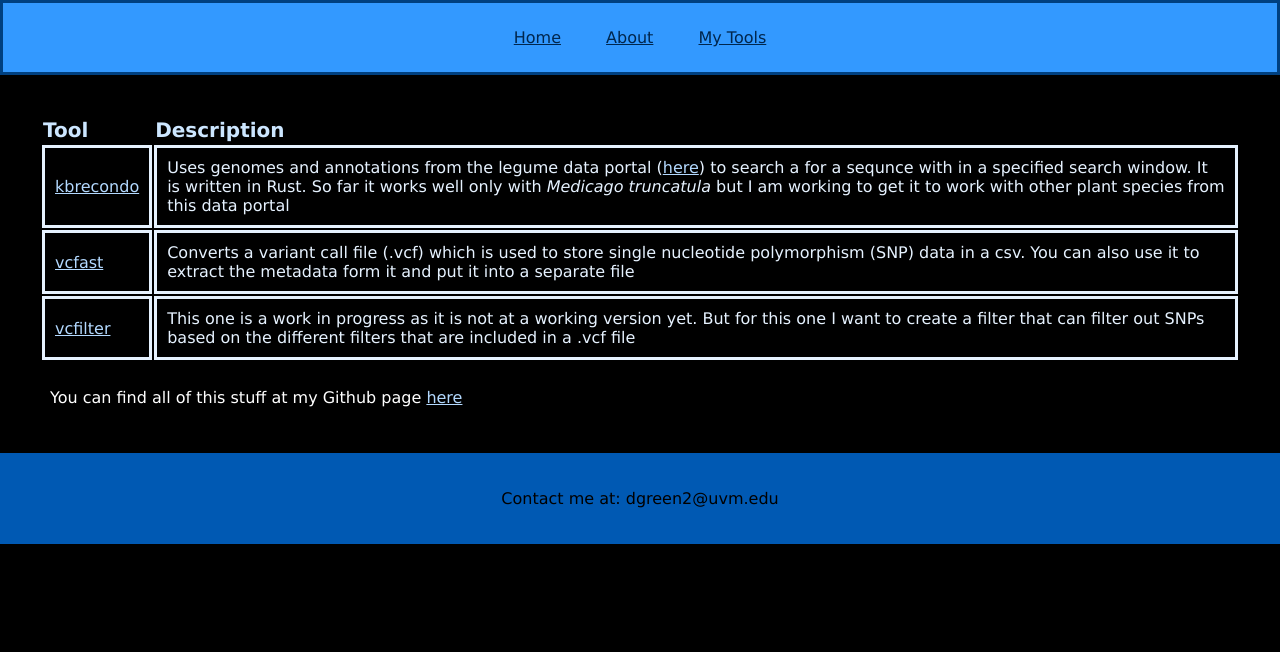
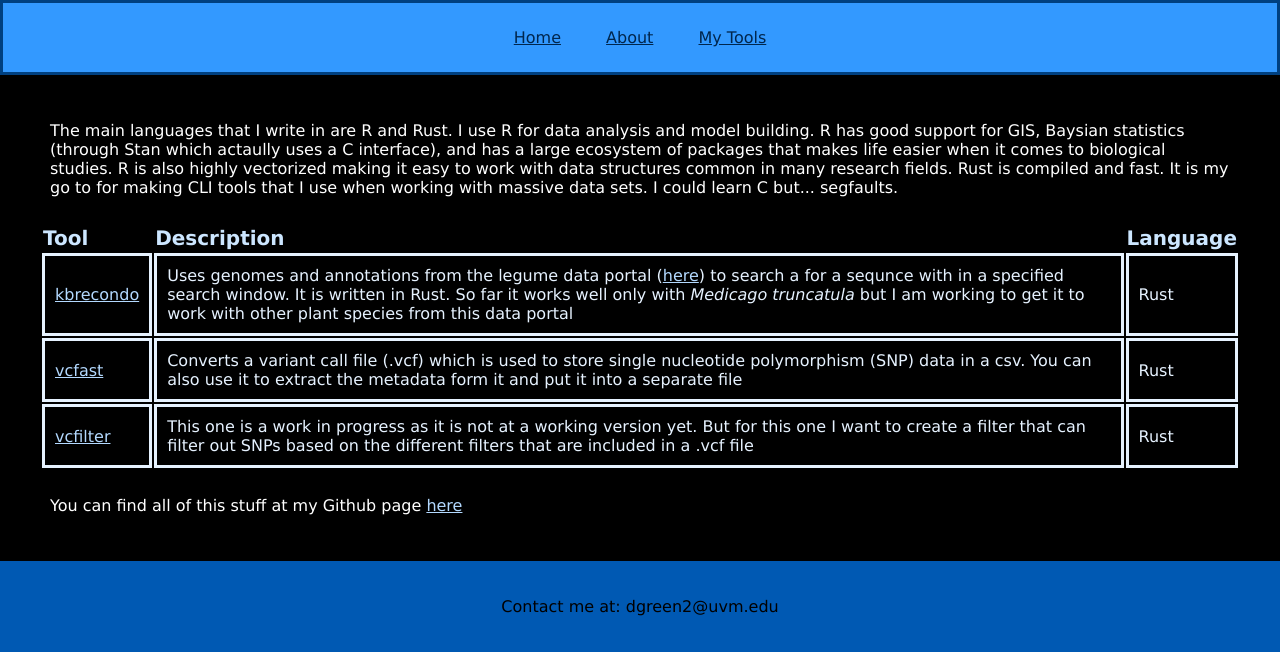
Before and after one commit to dgreen42/davidgreen, a plain HTML site: page mytools.html in a window 1280 px wide. Shown: the part 215-867 px from the top of the page. Before the commit the page ends 800 px from the top, so only its background shows below. Drawn offline with Linux system fonts and the light colour scheme.

Commit message:
updates to tools

```diff
--- a/mytools.html
+++ b/mytools.html
@@ -23,11 +23,14 @@
         <a href="#">My Tools</a>
     </div>
     <div class="content">
+        <p>
+        The main languages that I write in are R and Rust. I use R for data analysis and model building. R has good support for GIS, Baysian statistics (through Stan which actaully uses a C interface), and has a large ecosystem of packages that makes life easier when it comes to biological studies. R is also highly vectorized making it easy to work with data structures common in many research fields. Rust is compiled and fast. It is my go to for making CLI tools that I use when working with massive data sets. I could learn C but... segfaults.
         <table>
             <thead>
                 <tr>
                     <th>Tool</th>
                     <th>Description</th>
+                    <th>Language</th>
                 </tr>
             </thead>
             <tbody>
@@ -44,6 +47,9 @@
                         </i>
                         but I am working to get it to work with other plant species from this data portal
                     </td>
+                    <td>
+                        Rust
+                    </td>
                 </tr>
                 <tr>
                     <td>
@@ -54,6 +60,9 @@
                     <td>
                         Converts a variant call file (.vcf) which is used to store single nucleotide polymorphism (SNP) data in a csv. You can also use it to extract the metadata form it and put it into a separate file
                     </td>
+                    <td>
+                        Rust
+                    </td>
                 </tr>
                 <tr>
                     <td>
@@ -63,6 +72,9 @@
                     </td>
                     <td>
                         This one is a work in progress as it is not at a working version yet. But for this one I want to create a filter that can filter out SNPs based on the different filters that are included in a .vcf file
+                    </td>
+                    <td>
+                        Rust
                     </td>
                 </tr>
             </tbody>
```
